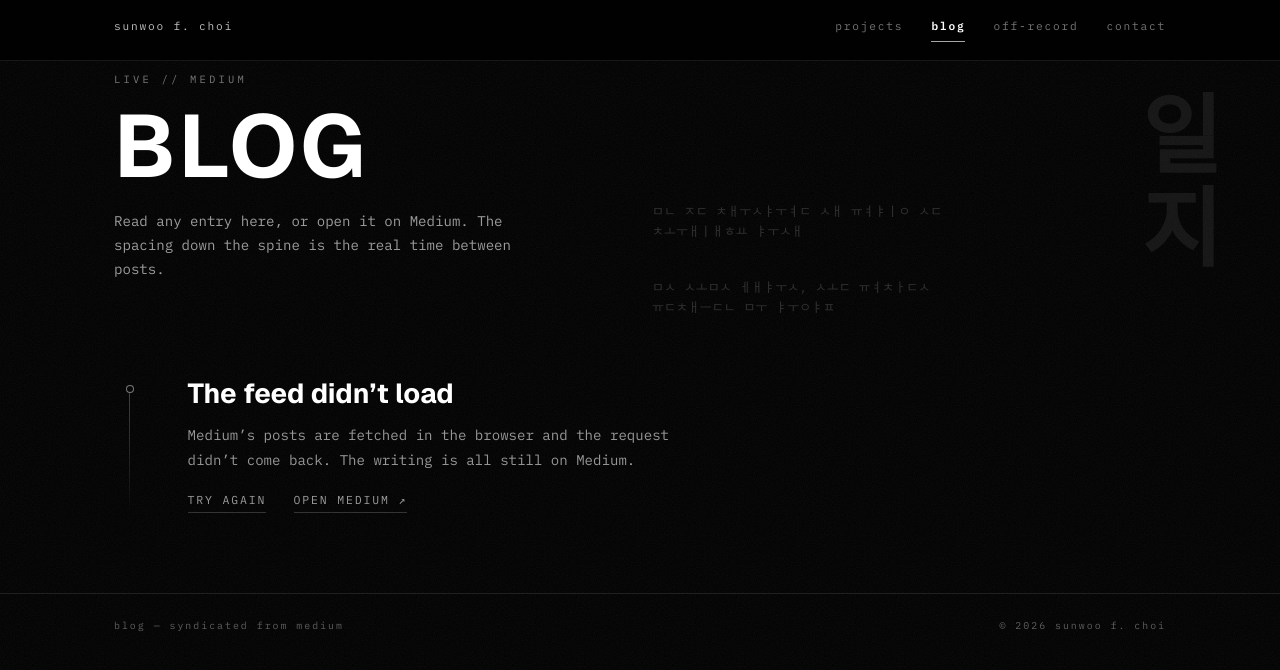
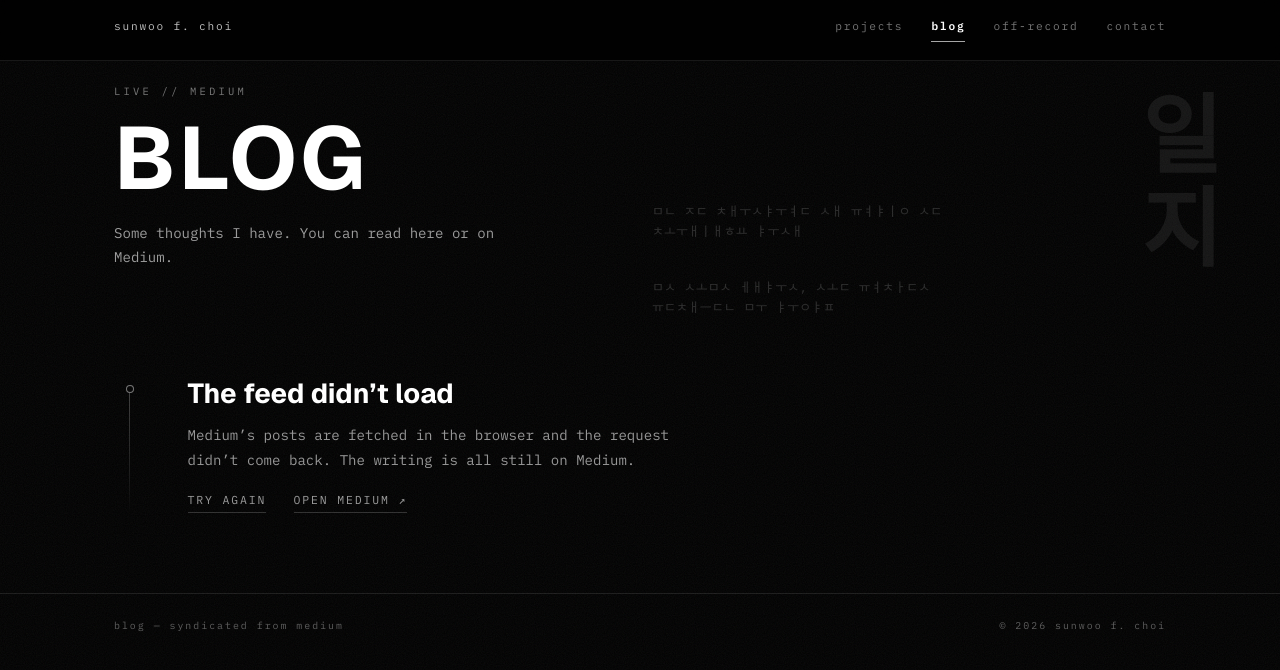
Before and after one commit to Sunwoo-droid/personalweb, a website: page blog.html in a window 1280 px wide. Drawn offline with nearby package versions, Linux system fonts and the light colour scheme; no server answers; a web font is replaced by a local one.

Commit message:
changed blog desc

```diff
--- a/blog.html
+++ b/blog.html
@@ -45,7 +45,7 @@
     <div class="max-w-[1180px] mx-auto w-full px-[clamp(1.1rem,5vw,4rem)] py-[clamp(3rem,8vh,5rem)] relative z-10">
       <p class="m-0 text-[.66rem] tracking-[.3em] uppercase opacity-45" data-krtype data-speed="26">live // medium</p>
       <h1 class="m-0 mt-4 font-sans font-bold uppercase tracking-[.03em] leading-[.98] text-[clamp(2.6rem,9vw,5.5rem)]">Blog</h1>
-      <p class="mt-5 mb-0 max-w-[52ch] text-[.88rem] leading-[1.7] opacity-60">Read any entry here, or open it on Medium. The spacing down the spine is the real time between posts.</p>
+      <p class="mt-5 mb-0 max-w-[52ch] text-[.88rem] leading-[1.7] opacity-60">Some thoughts I have. You can read here or on Medium.</p>
       <p id="log-count" class="mt-4 mb-0 text-[.64rem] tracking-[.22em] uppercase opacity-0 transition-opacity duration-700 tabular-nums"></p>
     </div>
   </section>
```
